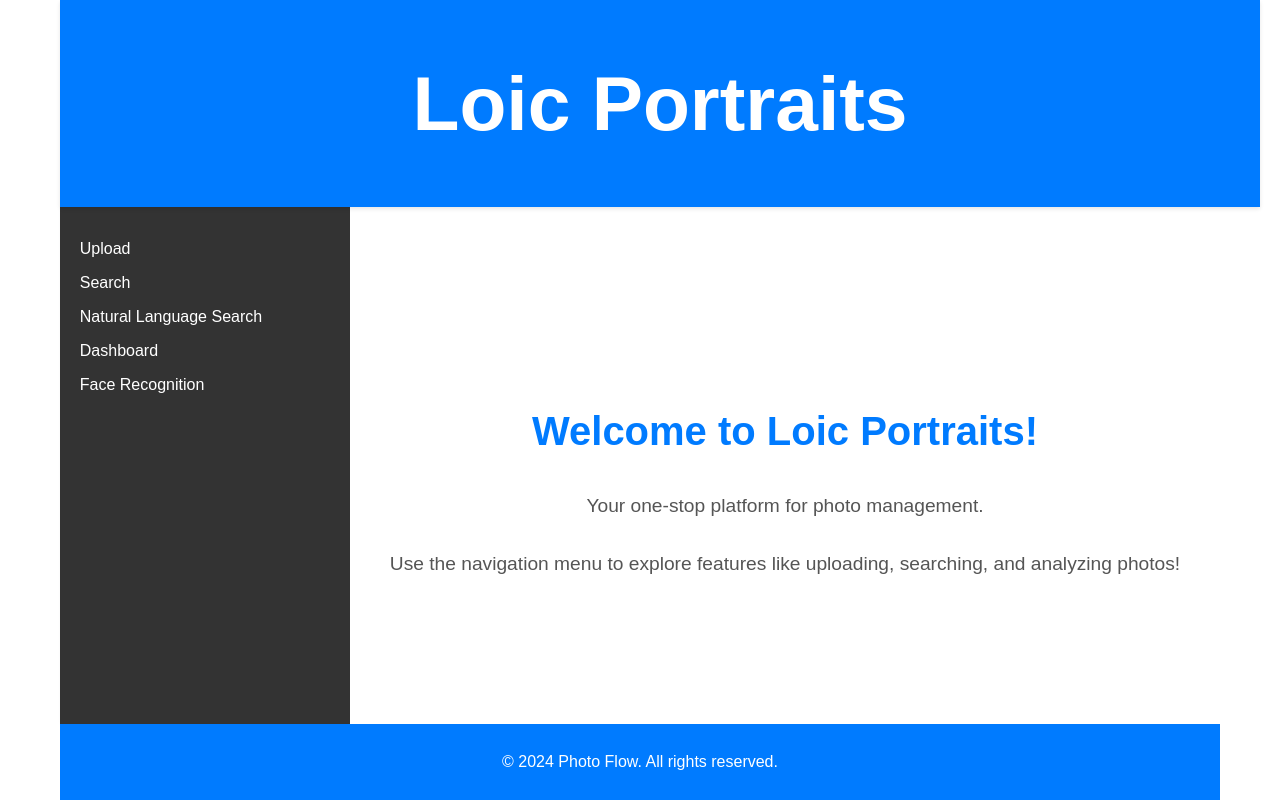
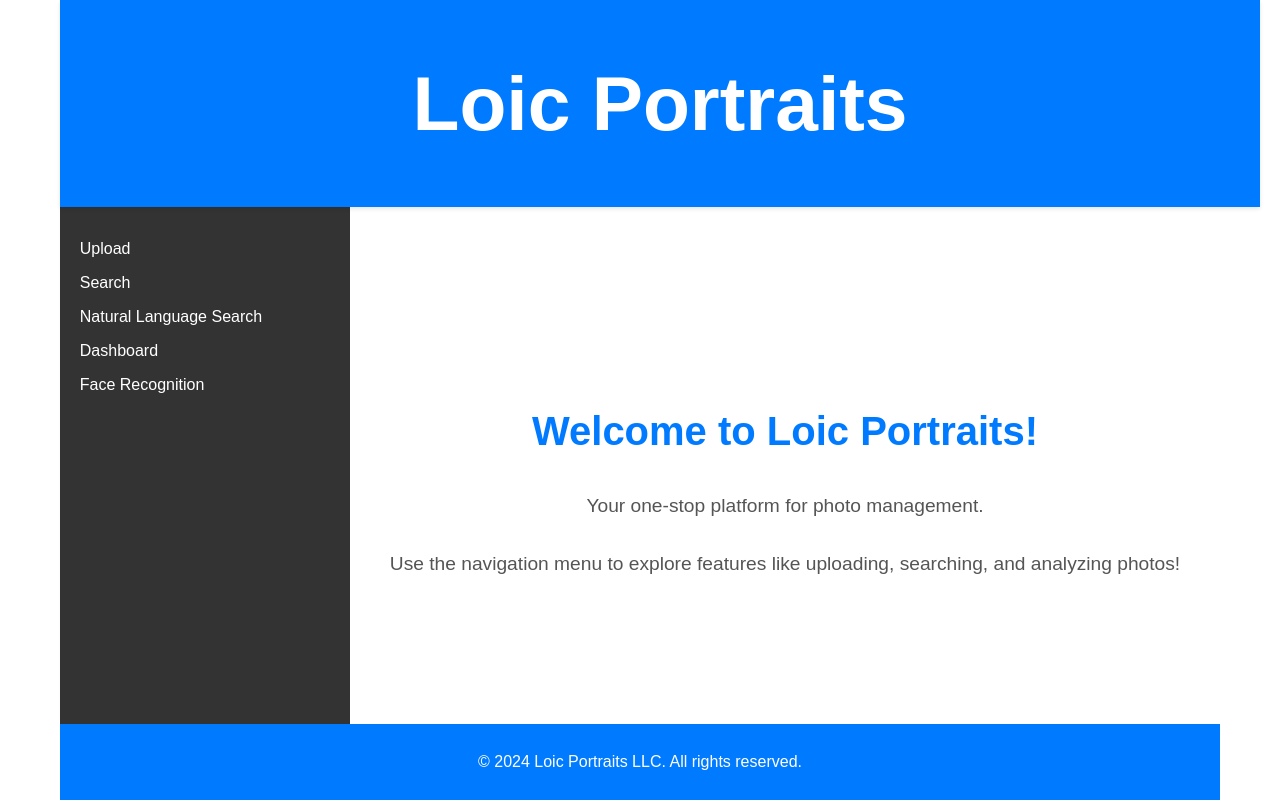
Before and after one commit to Loicniragire/AzurePhotoFlow, a React (Vite) app in the folder frontend/: page / in a window 1280 px wide. Built offline with nearby package versions, Linux system fonts and the light colour scheme; no server answers.

Commit message:
Cleanup..

```diff
--- a/frontend/src/App.jsx
+++ b/frontend/src/App.jsx
@@ -68,7 +68,7 @@
                     </main>
                 </div>
                 <footer className="app-footer">
-                    <p>&copy; {new Date().getFullYear()} Photo Flow. All rights reserved.</p>
+                    <p>&copy; {new Date().getFullYear()} Loic Portraits LLC. All rights reserved.</p>
                 </footer>
             </div>
         </Router>
```
